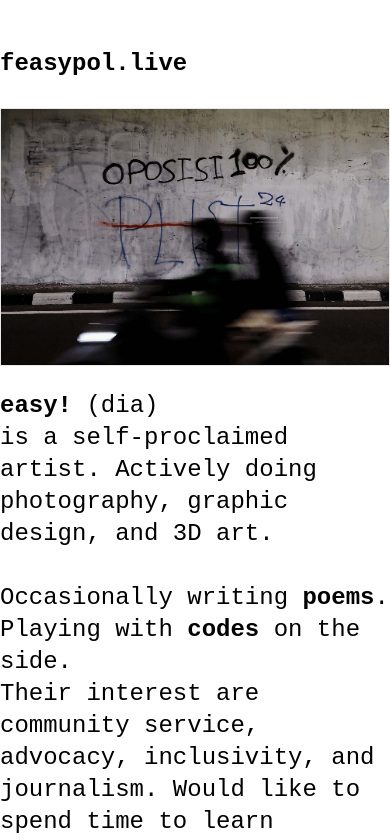
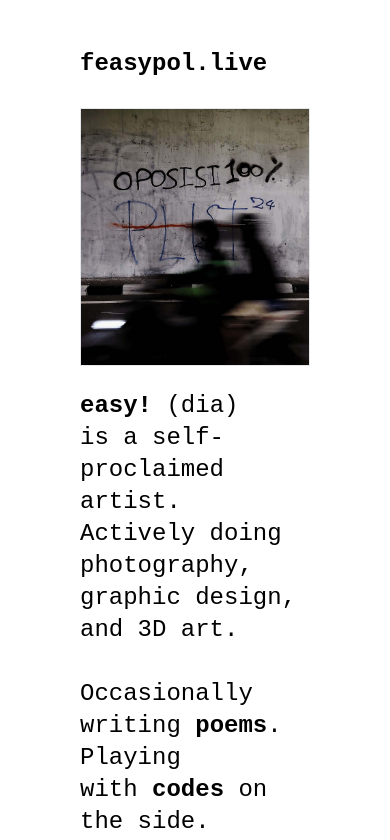
Before and after one commit to feasypol/feasypol, a Next.js app: page / in a window 390 px wide. Shown: the top 840 px of the page. Built offline with nearby package versions, Linux system fonts and the light colour scheme.

Commit message:
fixing typo

```diff
--- a/app/page.tsx
+++ b/app/page.tsx
@@ -6,7 +6,7 @@ import Image from "next/image";
 export default function Home() {
   return (
     <>
-      <div className="pt-12 sm:max-lg:px-20 lg:px-52 flex w-full flex-col">
+      <div className="pt-12 px-20 lg:px-52 flex w-full flex-col">
         <Nav />
         <div className="bg-white border overflow-hidden">
           <Image
```
